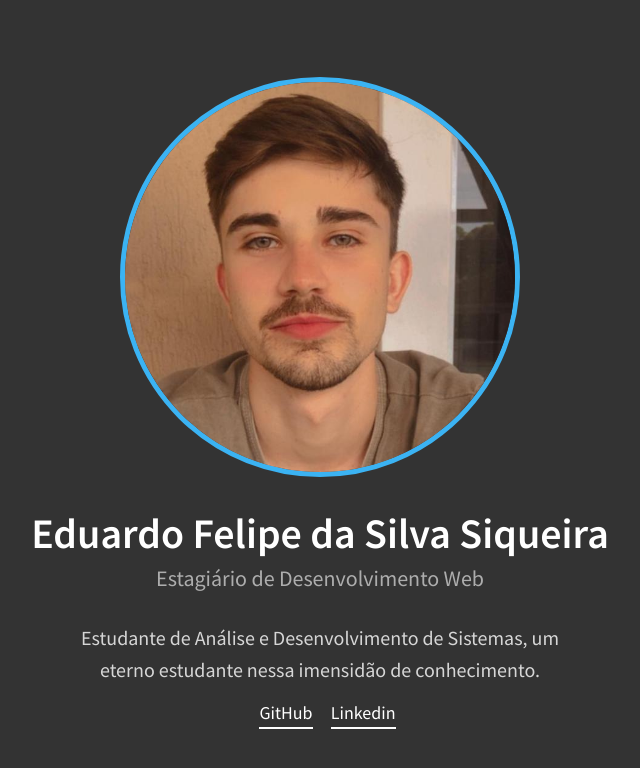
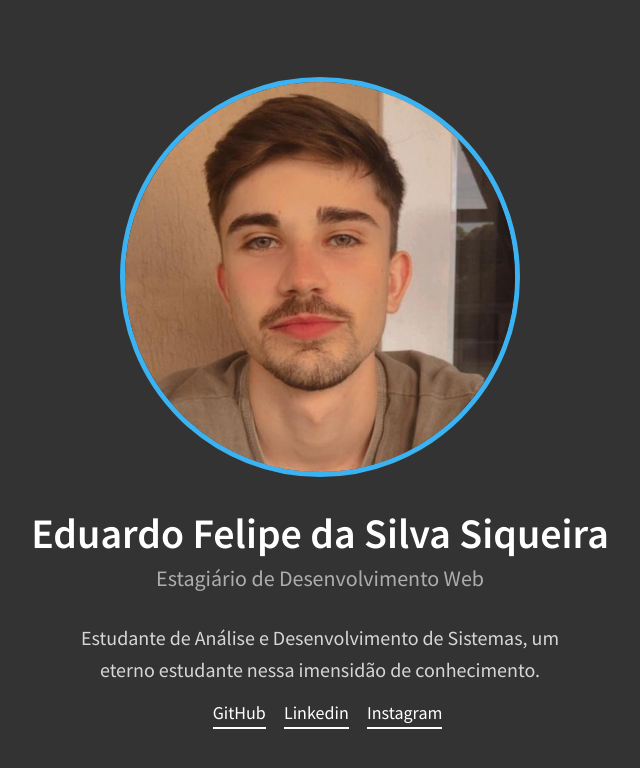
Before and after one commit to efsiqueira/minha-page, a plain HTML site: page index.html in a window 1280 px wide. Shown: the whole page, without its empty margins (320-960 px from the left). Drawn offline with Linux system fonts and the light colour scheme.

Commit message:
Adicionando o link do Instagram

```diff
--- a/index.html
+++ b/index.html
@@ -19,6 +19,7 @@
         <div class="links">
             <a href="https://github.com/efsiqueira" target="_blank">GitHub</a>
             <a href="https://www.linkedin.com/in/eduardo-felipe-da-silva-siqueira/" target="_blank">Linkedin</a>
+            <a href="https://www.instagram.com/edu_fsilvaa/" target="_blank">Instagram</a>
         </div>
     </div>
 </body>
```
